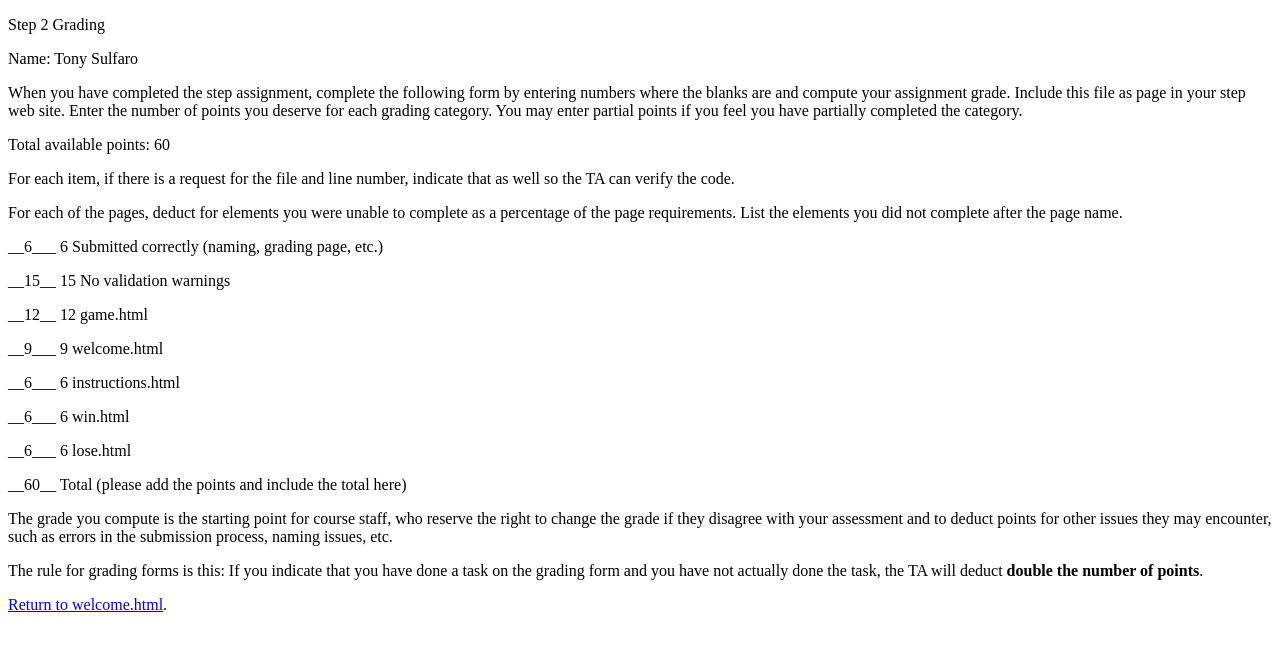
After one commit to tonysulfaro/CSE-477, a PHP site: page /grading.html in a window 1280 px wide. The commit adds this page. Shown: the top 651 px of the page. Run offline with PHP 8.4, Linux system fonts and the light colour scheme.

Commit message:
basically done.
minor formatting left

```diff
--- a/Projects/step2/game.html
+++ b/Projects/step2/game.html
@@ -13,7 +13,7 @@
             <p>
                 <a href="game.html">New Game</a>
                 <a href="game.html">Game</a>
-                <a href="game.html">Instructions</a>
+                <a href="instructions.html">Instructions</a>
             </p>
         </nav>
         <h1>Stalking the Wumpus</h1>
--- /dev/null
+++ b/Projects/step2/grading.html
@@ -0,0 +1,30 @@
+<!DOCTYPE html>
+<!-- saved from url=(0059)https://facweb.cse.msu.edu/cbowen/cse477/step2/grading.html -->
+<html lang="en" class="gr__facweb_cse_msu_edu"><head><meta http-equiv="Content-Type" content="text/html; charset=UTF-8">
+
+<title>Grading</title>
+</head>
+
+<body data-gr-c-s-loaded="true">
+<p>Step 2 Grading </p>
+<p>Name:   Tony Sulfaro</p>
+<p>When you have completed the step assignment, complete the following form by entering numbers where the blanks are and compute your assignment grade. Include this file as page in your step web site.  Enter the number of points you deserve for each grading category. You may enter partial points if you feel you have partially completed the category.</p>
+<p>Total available points: 60 </p>
+<p>For each item, if there is a request for the file and line number, indicate that as well so the TA can verify the code.</p>
+<p>For each of the pages, deduct for elements you were unable to complete as a percentage of the page requirements. List the elements you did not complete after the page name.</p>
+<p>__6___	6 	Submitted correctly (naming, grading page, etc.)
+</p>
+<p>__15__	15 No validation warnings</p>
+<p>__12__	12 game.html</p>
+<p>__9___ 9 welcome.html<br>
+</p>
+<p>__6___	6 instructions.html</p>
+<p>__6___	6 win.html</p>
+<p>__6___ 6 lose.html</p>
+<p>__60__	Total (please add the points and include the total here)</p>
+<p>The grade you compute is the starting point for course staff, who reserve the right to change the grade if they disagree with your assessment and to deduct points for other issues they may encounter, such as errors in the submission process, naming issues, etc.</p>
+<p>The rule for grading forms is this: If you indicate that you have done a task on the grading form and you have not actually done the task, the TA will deduct <strong>double the number of points</strong>. </p>
+<p><a href="https://facweb.cse.msu.edu/cbowen/cse477/step2/welcome.html">Return to welcome.html</a>.</p>
+
+
+</body></html>
--- a/Projects/step2/instructions.html
+++ b/Projects/step2/instructions.html
@@ -2,7 +2,7 @@
 <html lang="en">
 <head>
     <meta charset="UTF-8">
-    <title>Title</title>
+    <title>Stalking the Wumpus Instructions</title>
     <link href="styles.css" type="text/css" rel="stylesheet" />
 </head>
 <body>
--- a/Projects/step2/styles.css
+++ b/Projects/step2/styles.css
@@ -55,6 +55,7 @@ article p{
 div.room {
     width: 200px;
     display: inline-block;
+    text-align: center;
 }
 
 div.room-content p{
@@ -63,7 +64,7 @@ div.room-content p{
 
 .rooms{
     margin: 1em;
-    text-align: left;
+    text-align: center;
 }
 
 .instructions p{
--- a/Projects/step2/welcome.html
+++ b/Projects/step2/welcome.html
@@ -2,7 +2,7 @@
 <html lang="en">
 <head>
     <meta charset="UTF-8">
-    <title>Title</title>
+    <title>Welcome to Stalking the Wumpus</title>
     <link href="styles.css" type="text/css" rel="stylesheet" />
 </head>
 <body>
```
Also changed, not shown: Projects/step2/lose.html (+22 -1 lines), Projects/step2/win.html (+22 -1 lines).
